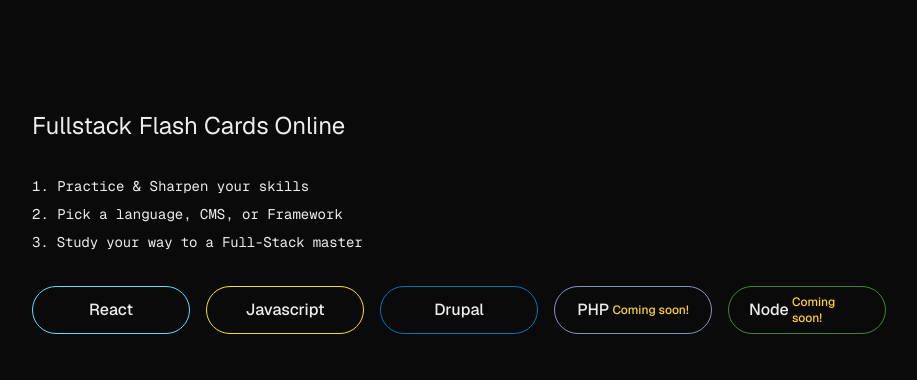
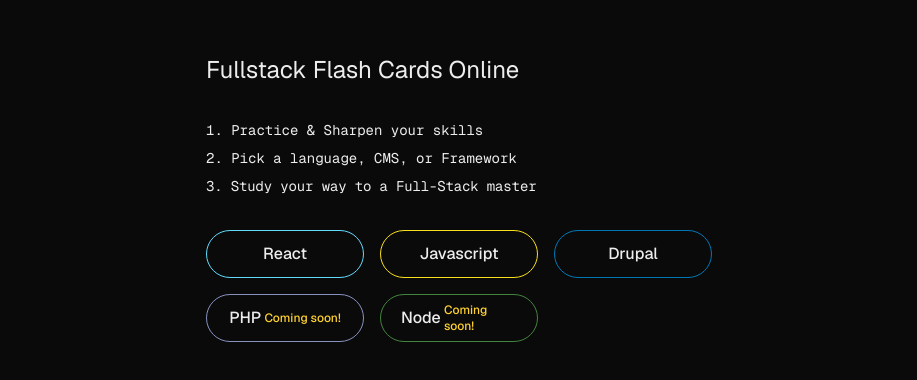
Before and after one commit to Dburrall/flashcards, a Next.js app: page / in a window 1280 px wide. Shown: the part 178-558 px from the top of the page, without its empty margins (181-1098 px from the left). Built offline with nearby package versions, Linux system fonts and the light colour scheme.

Commit message:
Changed width on small view ports to fit better on the screen

```diff
--- a/app/Drupal/page.tsx
+++ b/app/Drupal/page.tsx
@@ -4,7 +4,7 @@
 
 const ReactPage = () => {
 	return (
-		<div className='grid grid-rows-[20px_1fr_20px] items-center justify-items-center min-h-screen p-8 pb-20 gap-16 sm:p-20 font-[family-name:var(--font-geist-sans)]'>
+		<div className='grid grid-rows-[20px_1fr_20px] items-center justify-items-center min-h-screen p-8 pb-20 gap-16  font-[family-name:var(--font-geist-sans)]'>
 			<main className='flex flex-col gap-[32px] row-start-2 items-center sm:items-start'>
 				<h1 className='text-3xl bold text-[#0077b5]'>Drupal</h1>
 
--- a/app/Javascript/page.tsx
+++ b/app/Javascript/page.tsx
@@ -4,7 +4,7 @@
 
 const ReactPage = () => {
 	return (
-		<div className='grid grid-rows-[20px_1fr_20px] items-center justify-items-center min-h-screen p-8 pb-20 gap-16 sm:p-20 font-[family-name:var(--font-geist-sans)]'>
+		<div className='grid grid-rows-[20px_1fr_20px] items-center justify-items-center min-h-screen p-8 pb-20 gap-16  font-[family-name:var(--font-geist-sans)]'>
 			<main className='flex flex-col gap-[32px] row-start-2 items-center sm:items-start'>
 				<h1 className='text-3xl bold text-[#f7df1e] '>Javascript</h1>
 
--- a/app/PHP/page.tsx
+++ b/app/PHP/page.tsx
@@ -4,7 +4,7 @@
 
 const PHPPage = () => {
 	return (
-		<div className='grid grid-rows-[20px_1fr_20px] items-center justify-items-center min-h-screen p-8 pb-20 gap-16 sm:p-20 font-[family-name:var(--font-geist-sans)]'>
+		<div className='grid grid-rows-[20px_1fr_20px] items-center justify-items-center min-h-screen p-8 pb-20 gap-16  font-[family-name:var(--font-geist-sans)]'>
 			<main className='flex flex-col gap-[32px] row-start-2 items-center sm:items-start'>
 				<h1 className='text-3xl text-[#8892BF] bold'>PHP</h1>
 
--- a/app/React/page.tsx
+++ b/app/React/page.tsx
@@ -4,7 +4,7 @@
 
 export default function ReactPage() {
 	return (
-		<div className='grid grid-rows-[20px_1fr_20px] items-center justify-items-center min-h-screen p-8 pb-20 gap-16 sm:p-20 font-[family-name:var(--font-geist-sans)]'>
+		<div className='grid grid-rows-[20px_1fr_20px] items-center justify-items-center min-h-screen p-8 pb-20 gap-16  font-[family-name:var(--font-geist-sans)]'>
 			<main className='flex flex-col gap-[32px] row-start-2 items-center sm:items-start'>
 				<h1 className='text-3xl text-[#5B9BD5] bold'>React</h1>
 
--- a/app/page.tsx
+++ b/app/page.tsx
@@ -2,7 +2,7 @@
 
 export default function Home() {
 	return (
-		<div className='grid grid-rows-[20px_1fr_20px] items-center justify-items-center min-h-screen p-8 pb-20 gap-16 sm:p-20 sm:max-w-2.5 md:max-w-none font-[family-name:var(--font-geist-sans)]'>
+		<div className='grid grid-rows-[20px_1fr_20px] items-center justify-items-center min-h-screen p-8 pb-20 gap-16  sm:max-w-2.5 md:max-w-none font-[family-name:var(--font-geist-sans)]'>
 			<main className='flex flex-col gap-[32px] row-start-2 items-center sm:items-start'>
 				<h1 className='text-2xl sm: pl-4 md:pl-0'>
 					Fullstack Flash Cards Online
@@ -15,7 +15,7 @@
 					</li>
 				</ol>
 
-				<div className='flex gap-4 items-center flex-col sm:flex-row'>
+				<div className='flex gap-4 items-center flex-col sm:flex-row  md:grid md:grid-cols-3 md:grid-rows-2 lg:flex-row'>
 					<a
 						href='/React'
 						className='rounded-full  border border-[#61dafb] hover:border-[#61dafb] transition-colors flex items-center justify-center hover:bg-[#61dafb] dark:hover:text-black  font-medium text-sm sm:text-base h-10 sm:h-12 px-4 sm:px-5 w-full sm:w-auto md:w-[158px]'>
```
